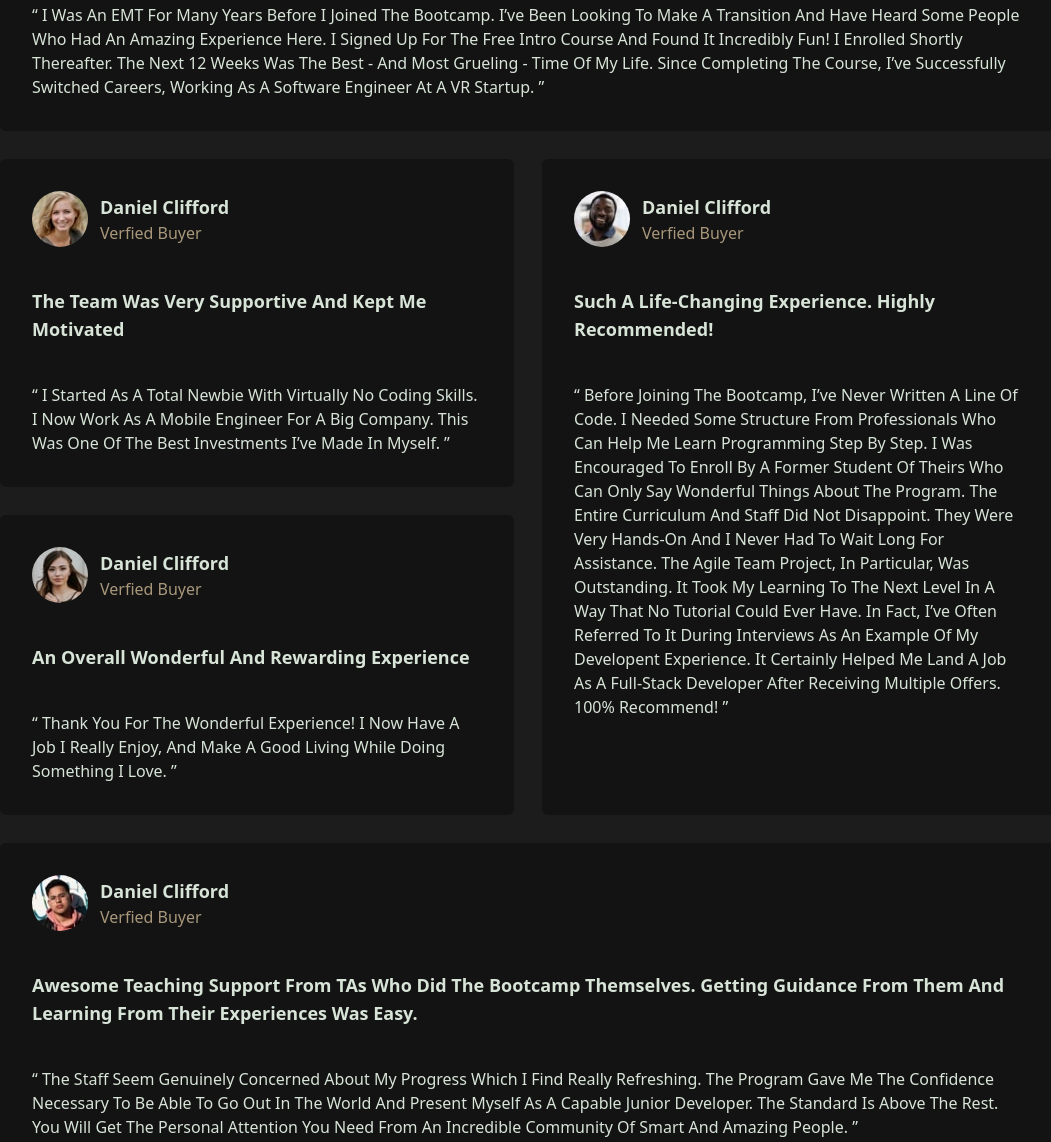
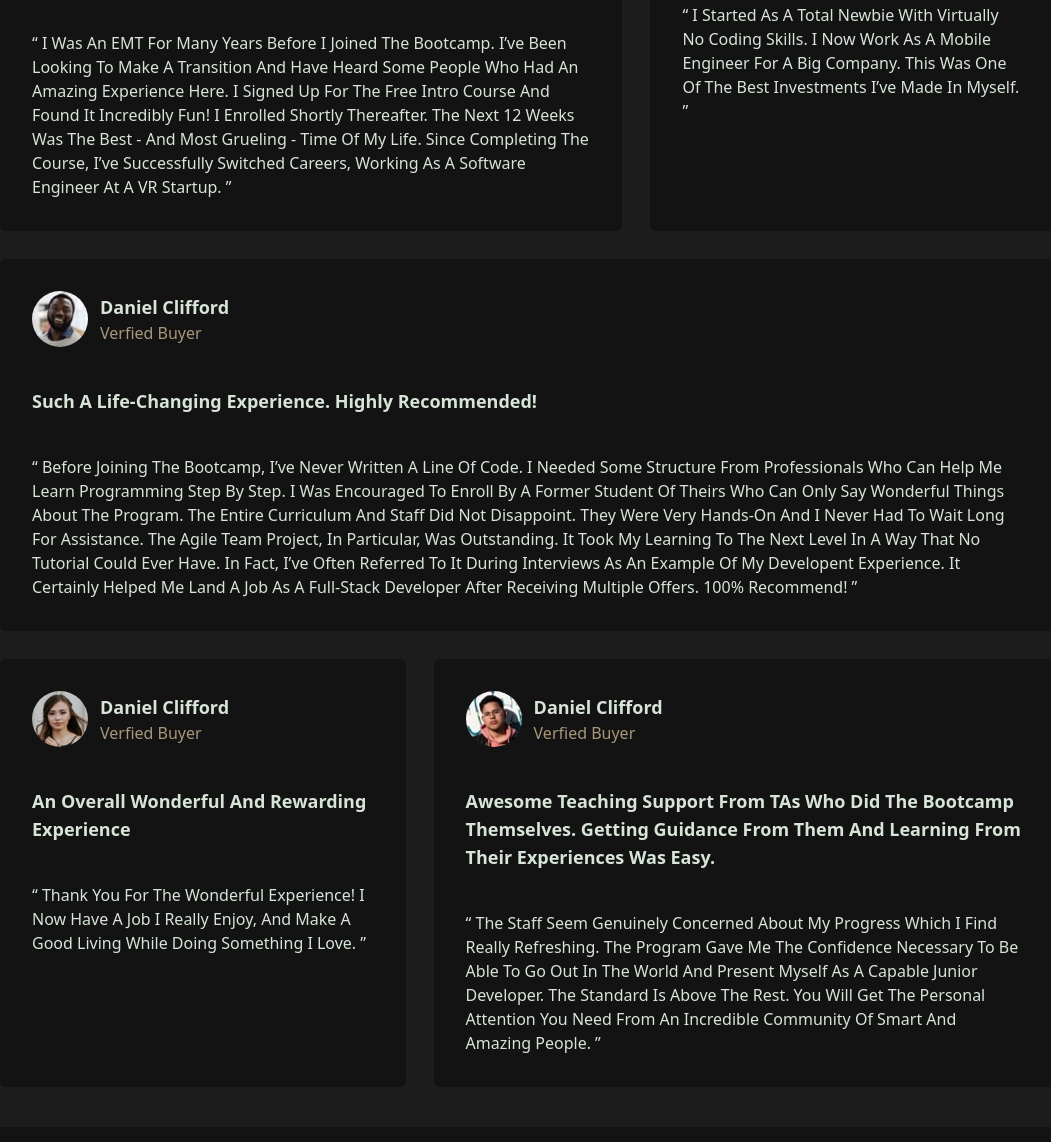
Before and after one commit to gaffOverflow/S-tailwindDesign, a plain HTML site: page index.html in a window 1280 px wide. Shown: the part 3493-4635 px from the top of the page, without its empty margins (112-1163 px from the left). Drawn offline with Linux system fonts and the light colour scheme.

Commit message:
large screen orientation remodified... testimonial section restructured.

```diff
--- a/index.html
+++ b/index.html
@@ -339,11 +339,11 @@
     <!-- testimonial section -->
 
     <section
-      class="px-7 py-10 bg-brand-dark grid grid-cols-1 gap-7 sm:grid-cols-2 md:px-12 xl:px-28"
+      class="px-7 py-10 bg-brand-dark grid grid-cols-1 gap-7 sm:grid-cols-2 md:px-12 xl:px-28 lg:grid-cols-5"
     >
       <!-- content -->
       <article
-        class="bg-brand-darker relative p-8 rounded-md flex flex-col gap-10 sm:order-1 sm:col-span-2"
+        class="bg-brand-darker relative p-8 rounded-md flex flex-col gap-10 sm:order-1 sm:col-span-2 lg:col-span-3"
       >
         <img
           src="./images/bg-pattern-quotation.svg"
@@ -382,7 +382,7 @@
       </article>
       <!-- content -->
       <article
-        class="bg-brand-darker relative p-8 rounded-md flex flex-col gap-10 sm:order-2"
+        class="bg-brand-darker relative p-8 rounded-md flex flex-col gap-10 sm:order-2 lg:col-span-2"
       >
         <!-- <img src="./images/bg-pattern-quotation.svg" alt="" class="absolute top-0 right-0 "> -->
         <!-- user details -->
@@ -411,7 +411,7 @@
       </article>
       <!-- content -->
       <article
-        class="bg-brand-darker relative p-8 rounded-md flex flex-col gap-10 sm:order-4 sm:col-span-2 md:order-3 md:row-span-2 md:col-span-1"
+        class="bg-brand-darker relative p-8 rounded-md flex flex-col gap-10 sm:order-4 sm:col-span-2 md:order-3 md:row-span-2 md:col-span-1 lg:col-span-5"
       >
         <!-- <img src="./images/bg-pattern-quotation.svg" alt="" class="absolute top-0 right-0 "> -->
         <!-- user details -->
@@ -448,7 +448,7 @@
       </article>
       <!-- content -->
       <article
-        class="bg-brand-darker relative p-8 rounded-md flex flex-col gap-10 sm:order-3 md:order-4"
+        class="bg-brand-darker relative p-8 rounded-md flex flex-col gap-10 sm:order-3 md:order-4 lg:col-span-2"
       >
         <!-- <img src="./images/bg-pattern-quotation.svg" alt="" class="absolute top-0 right-0 "> -->
         <!-- user details -->
@@ -476,7 +476,7 @@
       </article>
       <!-- content -->
       <article
-        class="bg-brand-darker relative p-8 rounded-md flex flex-col gap-10 sm:order-5 sm:col-span-2"
+        class="bg-brand-darker relative p-8 rounded-md flex flex-col gap-10 sm:order-5 sm:col-span-2 lg:col-span-3"
       >
         <!-- <img src="./images/bg-pattern-quotation.svg" alt="" class="absolute top-0 right-0 "> -->
         <!-- user details -->
```
Also changed, not shown: style.css.
